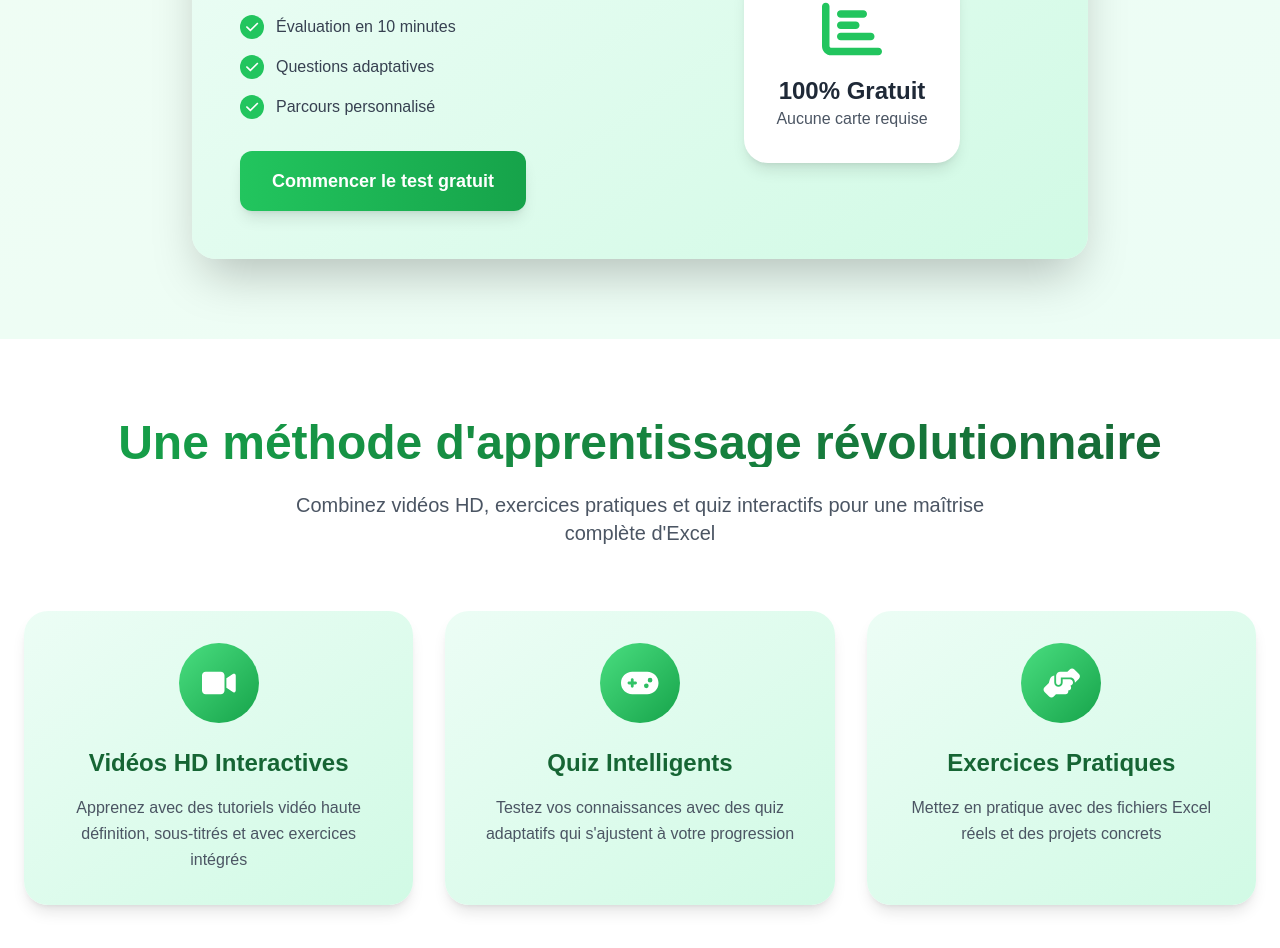
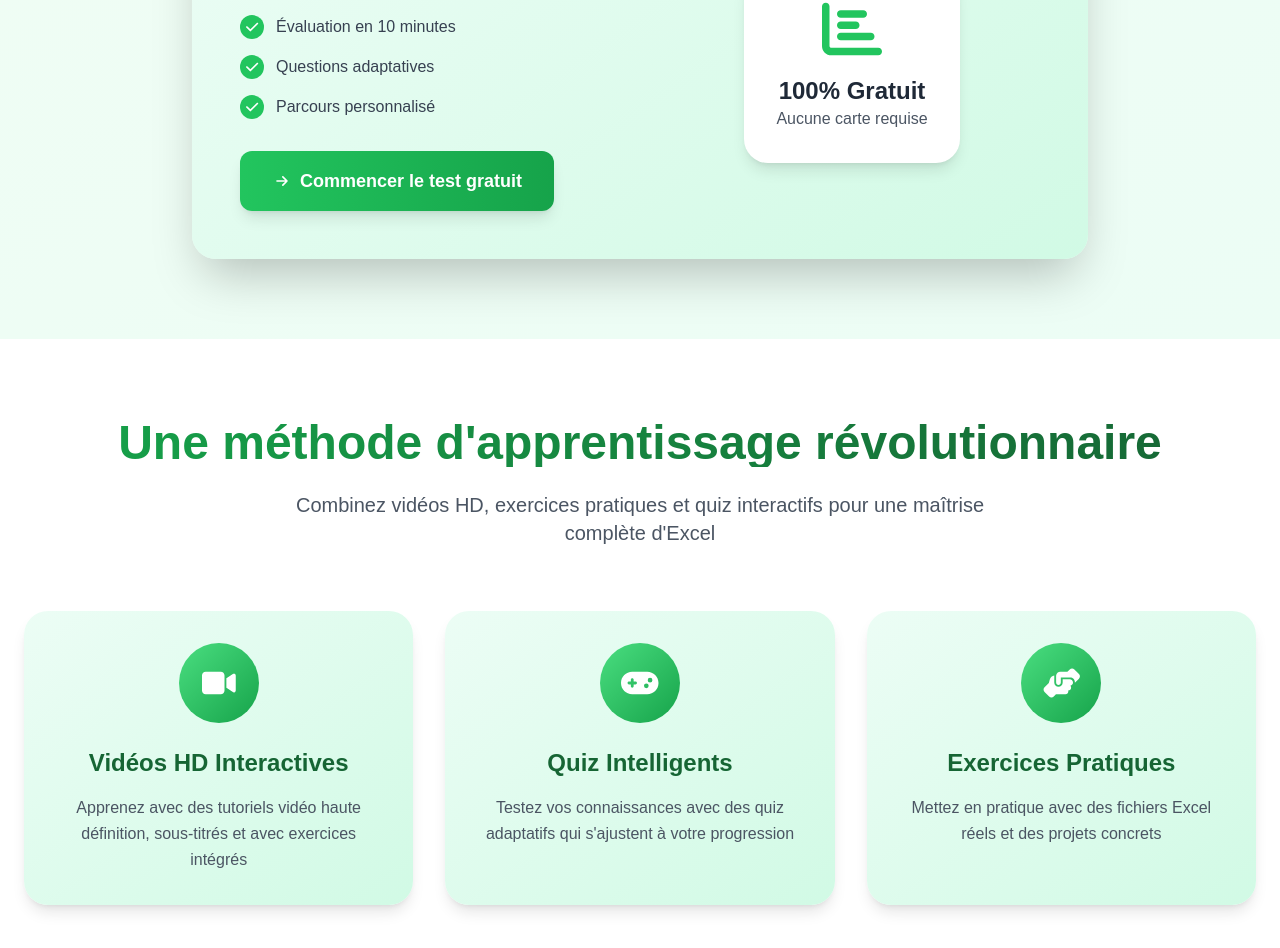
Before and after one commit to AmineNouriWebDev/excelduzero, a Next.js app: page / in a window 1280 px wide. Shown: the part 1137-2085 px from the top of the page. Built offline with nearby package versions, Linux system fonts and the light colour scheme; no server answers.

Commit message:
add link to commencer le test gratuit

```diff
--- a/src/app/page.js
+++ b/src/app/page.js
@@ -143,9 +143,10 @@ export default function HomePage() {
                     <span className="text-gray-700">Parcours personnalisé</span>
                   </div>
                 </div>
-                <button className="bg-gradient-to-r from-green-500 to-green-600 text-white px-8 py-4 rounded-xl text-lg font-bold hover:from-green-600 hover:to-green-700 transition shadow-lg card-hover">
+                <Link href="/pages/test-niveau-excel" className="bg-gradient-to-r from-green-500 to-green-600 text-white px-8 py-4 rounded-xl text-lg font-bold hover:from-green-600 hover:to-green-700 transition shadow-lg card-hover inline-flex items-center gap-2">
+                  <svg xmlns="http://www.w3.org/2000/svg" className="h-5 w-5" fill="none" viewBox="0 0 24 24" stroke="currentColor"><path strokeLinecap="round" strokeLinejoin="round" strokeWidth={2} d="M13 7l5 5m0 0l-5 5m5-5H6" /></svg>
                   Commencer le test gratuit
-                </button>
+                </Link>
               </div>
               <div className="text-center">
                 <div className="inline-block p-8 bg-white rounded-3xl shadow-lg">
```
